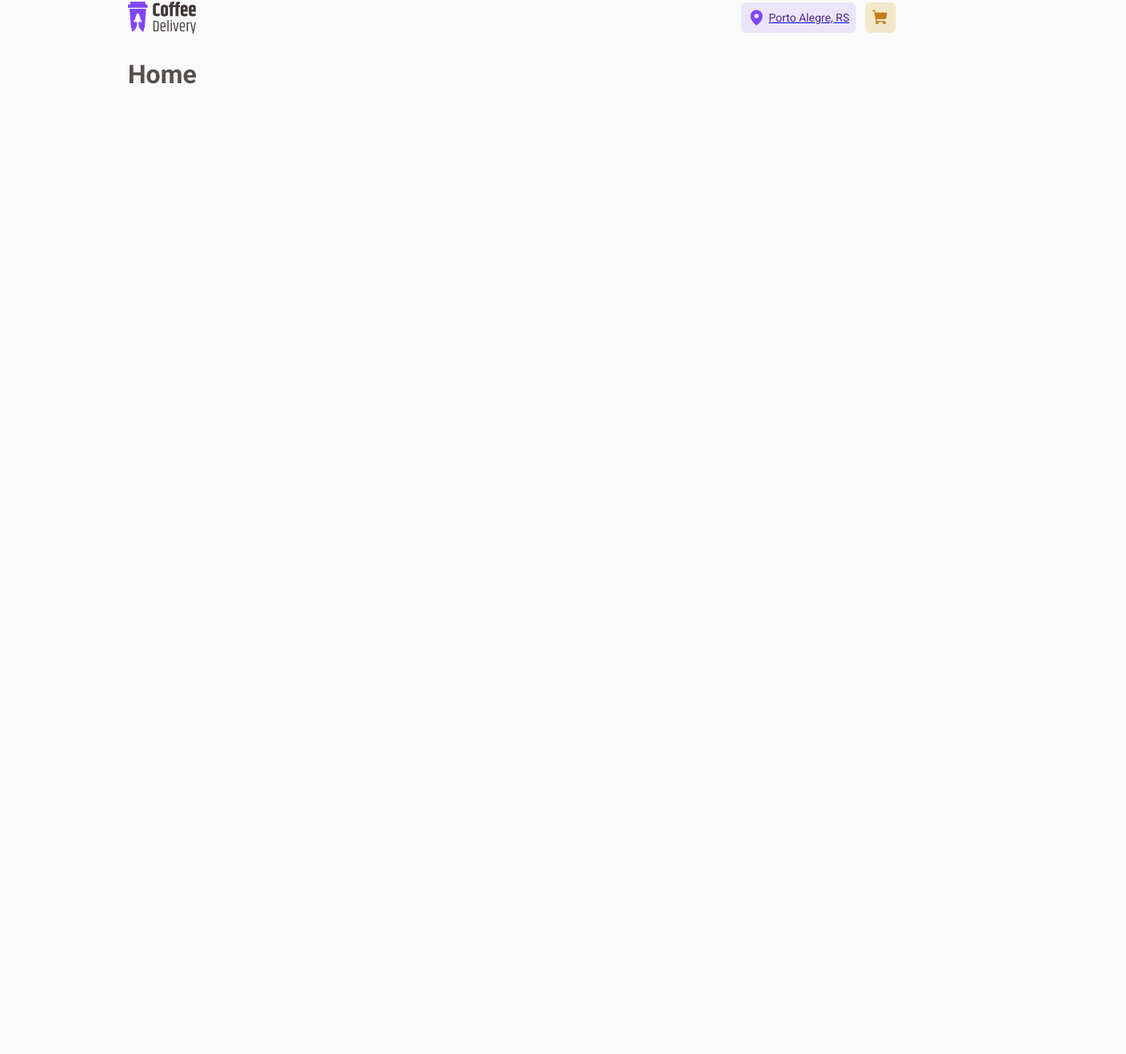
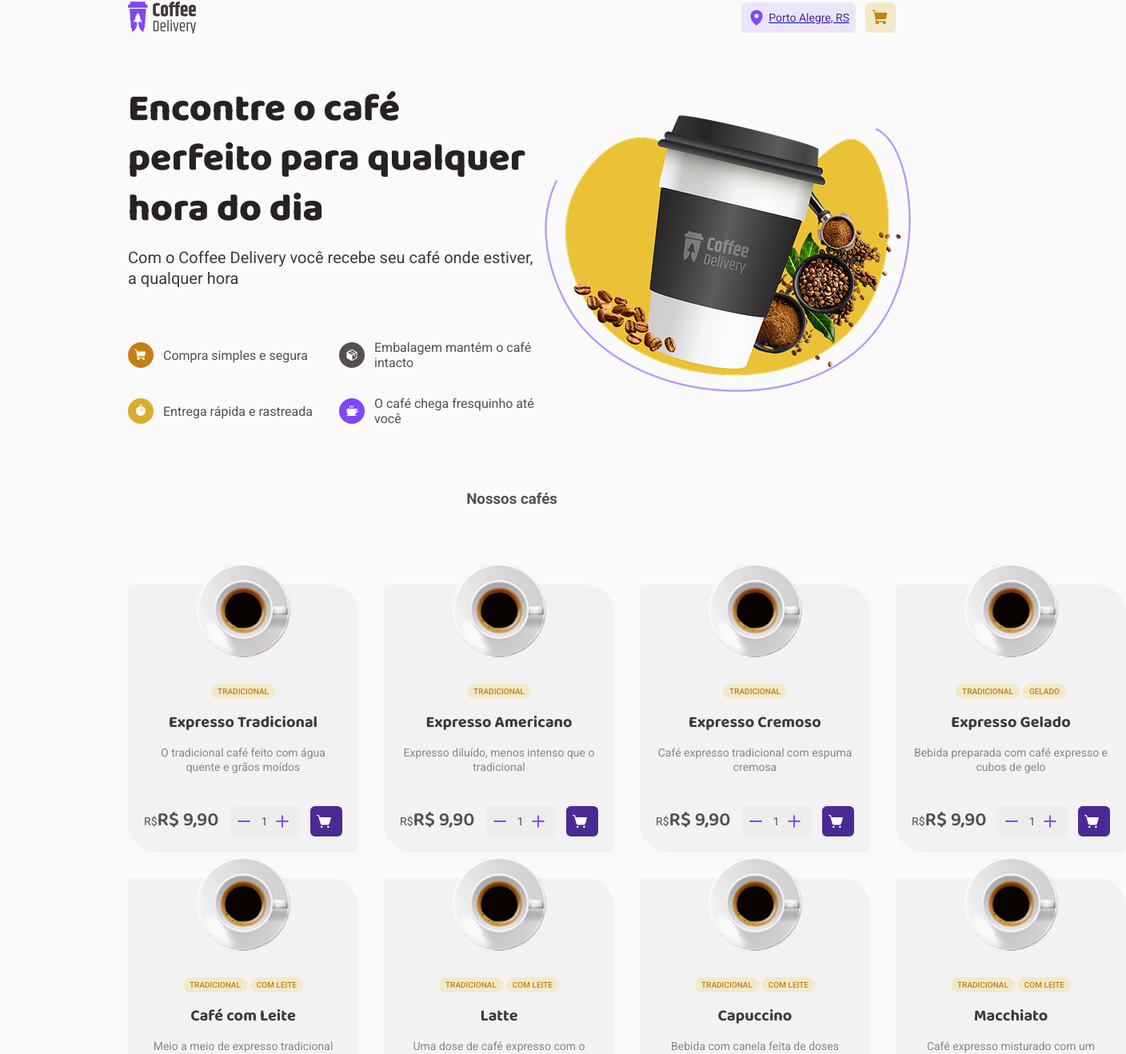
Before and after one commit to ThauanyAA/coffee-delivery, a React (Vite) app: page / in a window 1280 px wide. Shown: the part 30-1348 px from the top of the page at 80% size, 1408 px wide, since content can reach past the window. Before the commit the page ends 800 px from the top, so only its background shows below. Built offline with nearby package versions, Linux system fonts and the light colour scheme.

Commit message:
Showing coffees list and implementing home page

```diff
--- /dev/null
+++ b/src/components/CoffeesList/index.tsx
@@ -0,0 +1,13 @@
+import { CoffeeCard } from "../CoffeeCard";
+import { Coffee } from "../../@types/definitions";
+import { CoffeesListContainer } from "./styles";
+
+export function CoffeesList({ coffees }: { coffees: Coffee[] }) {
+  return (
+    <CoffeesListContainer>
+      {coffees.map((coffee) => (
+        <CoffeeCard key={coffee.id} coffee={coffee} />
+      ))}
+    </CoffeesListContainer>
+  );
+}
--- /dev/null
+++ b/src/components/CoffeesList/styles.ts
@@ -0,0 +1,9 @@
+import { styled } from "styled-components"
+
+export const CoffeesListContainer = styled.div`
+  display: grid;
+  grid-template-columns: repeat(4, 1fr);
+  gap: 2rem;
+  margin-top: 3rem;
+  width: 100%;
+`
--- /dev/null
+++ b/src/pages/Home/components/Description/index.tsx
@@ -0,0 +1,52 @@
+import { Content, DescriptionContainer, Feature, FeatureIconContainer, GridFeatures, ImageContainer } from "./styles";
+import CoffeeHomeImg from "../../../../assets/coffee_home.png";
+import { Coffee, Package, ShoppingCart, Timer } from "phosphor-react";
+
+export function Description() {
+  return (
+    <DescriptionContainer>
+      <Content>
+        <h1>Encontre o café perfeito para qualquer hora do dia</h1>
+        <h3>
+          Com o Coffee Delivery você recebe seu café onde estiver, a qualquer
+          hora
+        </h3>
+        <GridFeatures>
+          <Feature>
+            <FeatureIconContainer background="yellow-dark">
+              <ShoppingCart size={16} weight="fill" />
+            </FeatureIconContainer>
+            <p>Compra simples e segura</p>
+          </Feature>
+
+          <Feature>
+            <FeatureIconContainer background="base-text">
+              <Package size={16} weight="fill" />
+            </FeatureIconContainer>
+            <p>Embalagem mantém o café intacto</p>
+          </Feature>
+
+          <Feature>
+            <FeatureIconContainer background="yellow">
+              <Timer size={16} weight="fill" />
+            </FeatureIconContainer>
+            <p>Entrega rápida e rastreada</p>
+          </Feature>
+
+          <Feature>
+            <FeatureIconContainer background="purple">
+              <Coffee size={16} weight="fill" />
+            </FeatureIconContainer>
+            <p>O café chega fresquinho até você</p>
+          </Feature>
+        </GridFeatures>
+      </Content>
+      <ImageContainer>
+        <img
+          src={CoffeeHomeImg}
+          alt="Café"
+        />
+      </ImageContainer>
+    </DescriptionContainer>
+  )
+}
--- /dev/null
+++ b/src/pages/Home/components/Description/styles.ts
@@ -0,0 +1,72 @@
+import styled, { DefaultTheme } from "styled-components";
+
+type BackgroundType = "yellow" | "yellow-dark" | "base-text" | "purple";
+
+interface FeatureIconContainerProps {
+  background: BackgroundType;
+  theme: DefaultTheme;
+}
+
+export const DescriptionContainer = styled.div`
+  margin: 2rem 0;
+  width: 100%;
+  display: flex;
+  flex-direction: row;
+  align-items: center;
+  justify-content: space-between;
+`
+
+export const Content = styled.div`
+  display: flex;
+  flex-direction: column;
+  gap: 1rem;
+  width: 38rem;
+
+  & h1 {
+    font-size: 3rem;
+    font-weight: 800;
+    font-family: 'Baloo 2', sans-serif;
+    color: ${(props) => props.theme["base-title"]};
+    line-height: 130%;
+  }
+
+  & h3 {
+    font-size: 1.25rem;
+    font-weight: 400;
+    color: ${(props) => props.theme["base-subtitle"]};
+    line-height: 130%;
+  }
+`;
+
+export const GridFeatures = styled.div`
+  margin-top: 3rem;
+  display: grid;
+  grid-template-columns: 1fr 1fr;
+  gap: 2rem 1rem;
+`
+
+export const Feature = styled.div`
+  display: flex;
+  flex-direction: row;
+  align-items: center;
+  gap: 0.75rem;
+`
+
+export const FeatureIconContainer = styled.span<FeatureIconContainerProps>`
+  display: flex;
+  align-items: center;
+  justify-content: center;
+  background: ${(props) => props.theme[props.background]};
+  border-radius: 50%;
+  padding: 0.5rem;
+  color: ${(props) => props.theme.white};
+  width: 2rem;
+  height: 2rem;
+  & svg {
+    color: ${(props) => props.theme.white};
+  }
+`
+
+export const ImageContainer = styled.div`
+  width: 28rem;
+`
--- a/src/pages/Home/index.tsx
+++ b/src/pages/Home/index.tsx
@@ -1,7 +1,144 @@
+import { Coffee } from "../../@types/definitions";
+import { CoffeesList } from "../../components/CoffeesList";
+import { Description } from "./components/Description";
+import { HomeContainer } from "./styles";
+
+const coffees: Coffee[] = [
+  {
+    id: 1,
+    name: "Expresso Tradicional",
+    description: "O tradicional café feito com água quente e grãos moídos",
+    tags: ["Tradicional"],
+    image: "/coffees/expresso-tradicional.png",
+    price: 9.9,
+    quantity: 0,
+  },
+  {
+    id: 2,
+    name: "Expresso Americano",
+    description: "Expresso diluído, menos intenso que o tradicional",
+    tags: ["Tradicional"],
+    image: "/coffees/expresso-americano.png",
+    price: 9.9,
+    quantity: 0,
+  },
+  {
+    id: 3,
+    name: "Expresso Cremoso",
+    description: "Café expresso tradicional com espuma cremosa",
+    tags: ["Tradicional"],
+    image: "/coffees/expresso-cremoso.png",
+    price: 9.9,
+    quantity: 0,
+  },
+  {
+    id: 4,
+    name: "Expresso Gelado",
+    description: "Bebida preparada com café expresso e cubos de gelo",
+    tags: ["Tradicional", "Gelado"],
+    image: "/coffees/expresso-gelado.png",
+    price: 9.9,
+    quantity: 0,
+  },
+  {
+    id: 5,
+    name: "Café com Leite",
+    description: "Meio a meio de expresso tradicional com leite quente e espuma",
+    tags: ["Tradicional", "Com leite"],
+    image: "/coffees/cafe-com-leite.png",
+    price: 9.9,
+    quantity: 0,
+  },
+  {
+    id: 6,
+    name: "Latte",
+    description: "Uma dose de café expresso com o dobro de leite e espuma cremosa",
+    tags: ["Tradicional", "Com leite"],
+    image: "/coffees/latte.png",
+    price: 9.9,
+    quantity: 0,
+  },
+  {
+    id: 7,
+    name: "Capuccino",
+    description: "Bebida com canela feita de doses iguais de café, leite e espuma",
+    tags: ["Tradicional", "Com leite"],
+    image: "/coffees/capuccino.png",
+    price: 9.9,
+    quantity: 0,
+  },
+  {
+    id: 8,
+    name: "Macchiato",
+    description:"Café expresso misturado com um pouco de leite quente e espuma",
+    tags: ["Tradicional", "Com leite"],
+    image: "/coffees/macchiato.png",
+    price: 9.9,
+    quantity: 0,
+  },
+  {
+    id: 9,
+    name: "Mochaccino",
+    description: "Café expresso com calda de chocolate, leite e espuma cremosa",
+    tags: ["Tradicional", "Com leite"],
+    image: "/coffees/mochaccino.png",
+    price: 9.9,
+    quantity: 0,
+  },
+  {
+    id: 10,
+    name: "Chocolate Quente",
+    description: "Bebida feita com chocolate dissolvido no leite quente e café",
+    tags: ["Especial", "Com leite"],
+    image: "/coffees/chocolate-quente.png",
+    price: 9.9,
+    quantity: 0,
+  },
+  {
+    id: 11,
+    name: "Cubano",
+    description: "Drink gelado de café expresso com rum, creme de leite e hortelã",
+    tags: ["Especial", "Alcoólico", "Gelado"],
+    image: "/coffees/cubano.png",
+    price: 9.9,
+    quantity: 0,
+  },
+  {
+    id: 12,
+    name: "Havaiano",
+    description: "Bebida adocicada preparada com café e leite de coco",
+    tags: ["Especial"],
+    image: "/coffees/havaiano.png",
+    price: 9.9,
+    quantity: 0,
+  },
+  {
+    id: 13,
+    name: "Árabe",
+    description: "Bebida preparada com grãos de café árabe e especiarias",
+    tags: ["Especial"],
+    image: "/coffees/arabe.png",
+    price: 9.9,
+    quantity: 0,
+  },
+  {
+    id: 14,
+    name: "Irlandês",
+    description: "Bebida a base de café, uísque irlandês, açúcar e chantilly",
+    tags: ["Especial", "Alcoólico"],
+    image: "/coffees/irlandes.png",
+    price: 9.9,
+    quantity: 0,
+  }
+]
+
 export function Home() {
   return (
-    <div>
-      <h1>Home</h1>
-    </div>
+    <HomeContainer>
+      <Description />
+
+      <h3>Nossos cafés</h3>
+      <CoffeesList coffees={coffees} />
+    </HomeContainer>
   )
 }
--- /dev/null
+++ b/src/pages/Home/styles.ts
@@ -0,0 +1,10 @@
+import { styled } from 'styled-components';
+
+export const HomeContainer = styled.div`
+  display: flex;
+  flex-direction: column;
+  align-items: center;
+  justify-content: center;
+  /* padding: 3rem 0; */
+  gap: 3rem;
+`;
```
